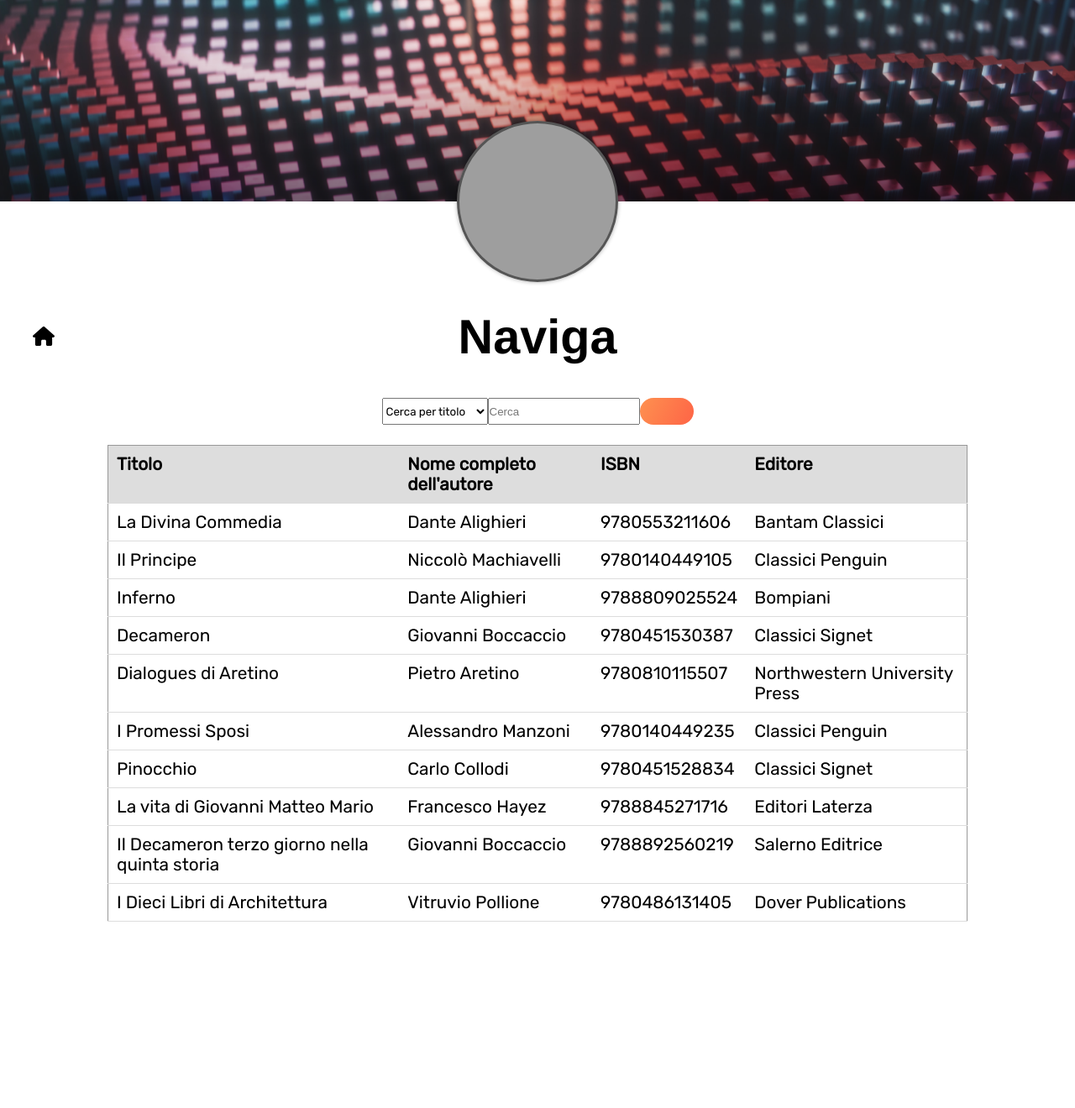
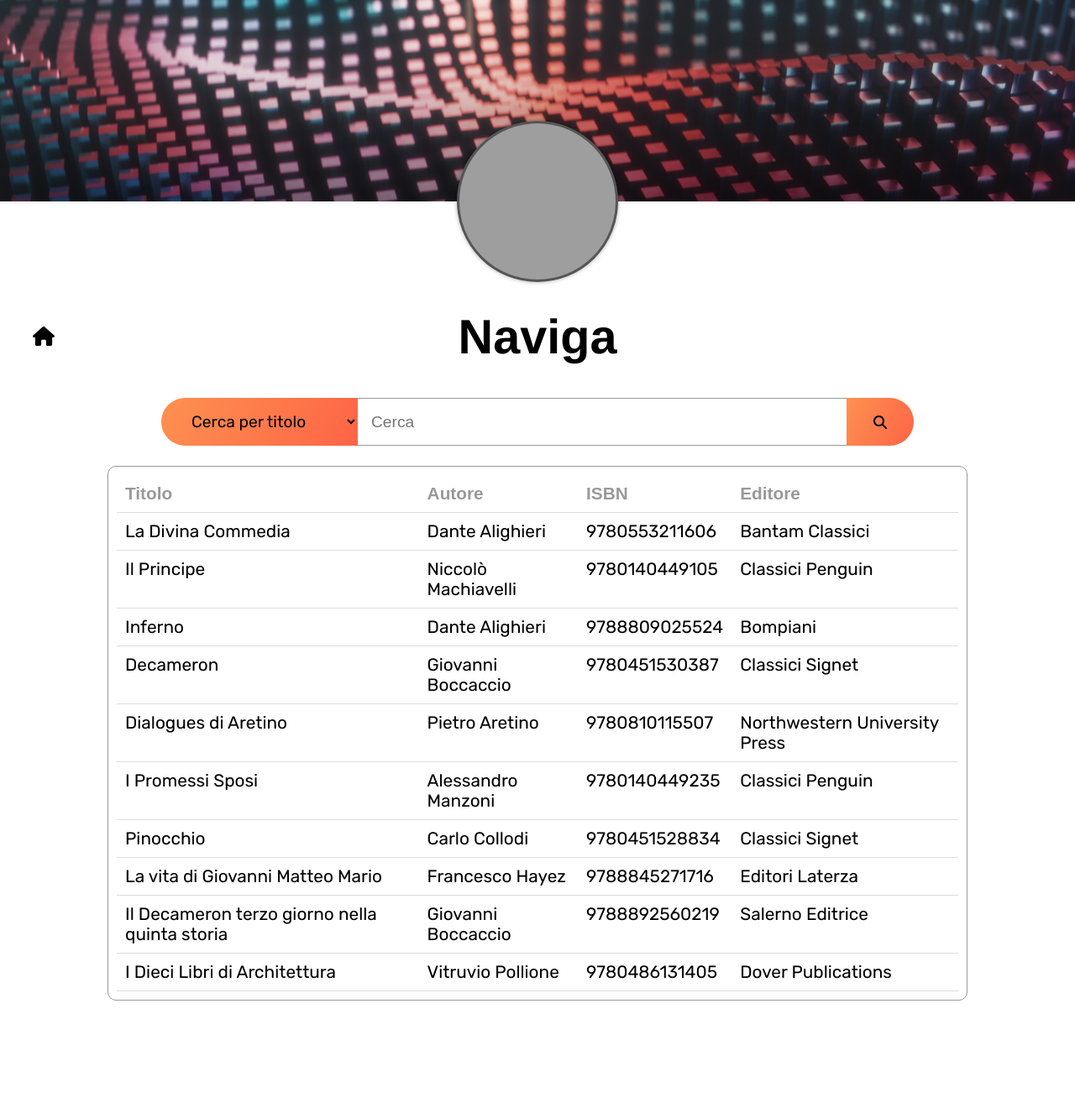
Before and after one commit to marcellogaronzi/Biblioteca, a PHP site: page /browse.html in a window 1280 px wide. Shown: the whole page at 84% size. Before the commit the page ends 1098 px from the top, so only its background shows below. Run offline with PHP 8.4, Linux system fonts and the light colour scheme; some web fonts are replaced; grey boxes are pictures that could not be loaded.

Commit message:
Add browse page

```diff
--- a/browse.html
+++ b/browse.html
@@ -31,13 +31,15 @@
           <option value="0">Cerca per isbn</option>
         </select>
         <input type="search" placeholder="Cerca" name="search" autocomplete="none">
-        <button type="submit"></button>
+        <button type="submit">
+          <i class="search-icon"></i>
+        </button>
       </form>
 
       <div class="table">
         <div class="tr">
           <div class="th">Titolo</div>
-          <div class="th">Nome completo dell'autore</div>
+          <div class="th">Autore</div>
           <div class="th">ISBN</div>
           <div class="th">Editore</div>
         </div>
--- a/css/browse.css
+++ b/css/browse.css
@@ -19,16 +19,66 @@
   min-width: 40%;
 } */
 
+/* Search bar */
 .search {
   display: flex;
+  width: 70vw;
+
+  font-size: 1.2rem;
 }
 
 select {
   font-family: inherit;
+  font-size: 1em;
+
+  border-radius: 999px 0 0 999px;
+  border: none;
+
+  transition: box-shadow 0.25s ease 0s;
+  padding: 1rem 2rem;
+  background: linear-gradient(117deg, rgb(254, 145, 80), rgb(254, 100, 70));
 }
 
+select:hover,
+select:focus {
+  background: linear-gradient(117deg, rgb(248, 137, 73), rgb(248, 82, 49));
+  box-shadow: 0 0.1rem 0.8rem rgb(254, 100, 70);
+}
+
+.search input {
+  border-radius: 0;
+  border: 1px solid #999;
+  border-left: none;
+  border-right: none;
+
+  flex-grow: 1;
+  padding: 0 1rem;
+  transition: box-shadow 0.25s ease 0s;
+  font-size: inherit;
+}
+
+.search input:hover,
+.search input:focus-within {
+  outline: none;
+  box-shadow: 0 0.1rem 0.8rem rgb(254, 100, 70);
+}
+
+.search button {
+  padding: 1rem 2rem;
+  border-radius: 0 999px 999px 0;
+}
+
+.search-icon {
+  display: block;
+  height: 1rem;
+  aspect-ratio: 1;
+  background-image: url(../img/magnifying-glass.svg);
+  background-position: center;
+}
+
+/* Table */
 .table {
-  display: table;
+  display: block;
 
   max-width: 80vw;
 
@@ -52,7 +102,12 @@ select {
   text-align: left;
 }
 
+.td:first-child {
+  min-width: 50%;
+}
+
 .th {
-  background-color: #ddd;
+  color: #999;
+  font-family: sans-serif;
   font-weight: bold;
 }
```
Also changed, not shown: img/magnifying-glass.svg (added).
